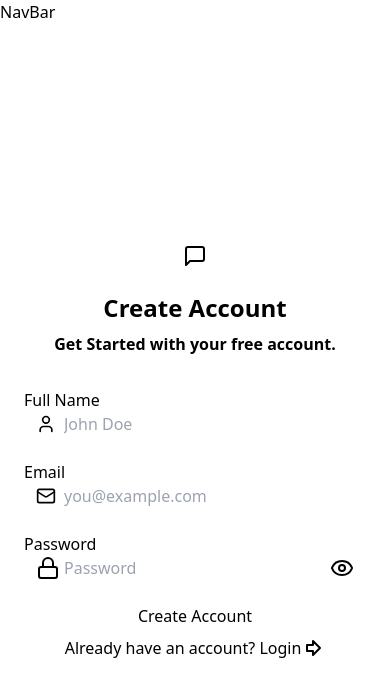
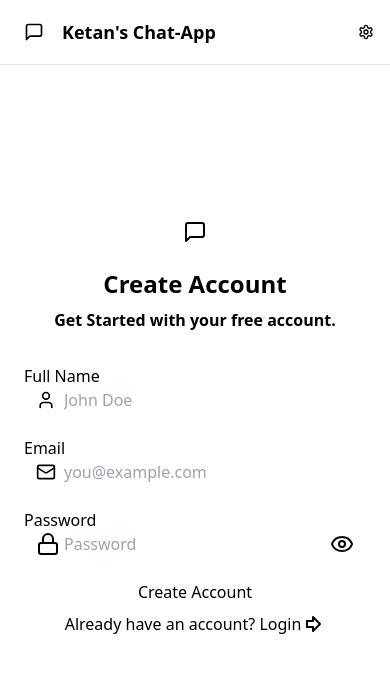
Before and after one commit to KetanPatil-dev/Chat-App, a React (Vite) app in the folder client/: page /signup in a window 390 px wide. Shown: the top 696 px of the page. Built offline with nearby package versions, Linux system fonts and the light colour scheme; no server answers.

Commit message:
Implemented Navbar

```diff
--- a/client/src/components/NavBar.jsx
+++ b/client/src/components/NavBar.jsx
@@ -1,8 +1,58 @@
 import React from 'react'
+import { Link } from 'react-router-dom'
+import { MessageSquare,Settings,LogOut,User } from 'lucide-react'
+import { useAuthStore } from '../store/userAuthStore'
 
 const NavBar = () => {
+  const {logout,authUser}=useAuthStore()
+  const LogoutUser=async()=>{
+    logout()
+  }
   return (
-    <div>NavBar</div>
+   <header
+      className="bg-base-100 border-b border-base-300 fixed w-full top-0 z-40
+    backdrop-blur-lg bg-base-100/80"
+    >
+      <div className="container mx-auto px-4 h-16">
+        <div className="flex items-center justify-between h-full">
+          <div className="flex items-center gap-8">
+            <Link to="/" className="flex items-center gap-2.5 hover:opacity-80 transition-all">
+              <div className="size-9 rounded-lg bg-primary/10 flex items-center justify-center">
+                <MessageSquare className="w-5 h-5 text-primary" />
+              </div>
+              <h1 className="text-lg font-bold">Ketan's Chat-App</h1>
+            </Link>
+          </div>
+
+          <div className="flex items-center gap-2">
+            <Link
+              to="/settings"
+              className={`
+              btn btn-sm gap-2 transition-colors
+
+              `}
+            >
+              <Settings className="w-4 h-4" />
+              <span className="hidden sm:inline">Settings</span>
+            </Link>
+
+            {authUser && (
+              <>
+                <Link to="/profile" className={`btn btn-sm gap-2`}>
+                  <User className="size-5" />
+                  <span className="hidden sm:inline">Profile</span>
+                </Link>
+
+                <button className="flex gap-2 items-center" onClick={LogoutUser}>
+                  <LogOut className="size-5" />
+                  <span className="hidden sm:inline">Logout</span>
+                </button>
+              </>
+            )}
+          </div>
+        </div>
+      </div>
+    </header>
   )
 }
 
--- a/client/src/store/userAuthStore.js
+++ b/client/src/store/userAuthStore.js
@@ -1,51 +1,56 @@
 import { create } from "zustand";
 import { axiosInstance } from "../lib/axios.js";
-import { toast } from 'react-toastify';
+import { toast } from "react-toastify";
 
-
-export const useAuthStore=create((set)=>({
-    authUser:null,
-    isSignUp:false,
-    isLogin:false,
-    isUpdatingProfile:false,
-    isCheckingAuth:true,
-    checkAuth:async()=>{
+export const useAuthStore = create((set) => ({
+  authUser: null,
+  isSignUp: false,
+  isLogin: false,
+  isUpdatingProfile: false,
+  isCheckingAuth: true,
+  checkAuth: async () => {
     try {
-            const res= await axiosInstance.get("/auth/checkauth")
-            set({authUser:res.data})
+      const res = await axiosInstance.get("/auth/checkauth");
+      set({ authUser: res.data });
     } catch (error) {
-            console.log(error.response?.data?.message,{id:"checkAuth"})
-            set({isCheckingAuth:false})
-        }
-        finally{
-            set({isCheckingAuth:false})
+      console.log(error.response?.data?.message, { id: "checkAuth" });
+      set({ isCheckingAuth: false });
+    } finally {
+      set({ isCheckingAuth: false });
     }
   },
-    signup:async(data)=>{
-        set({isSignUp:true})
+  signup: async (data) => {
+    set({ isSignUp: true });
     try {
-            const res= await axiosInstance.post("/auth/signup",data)
-            set({authUser:res.data})
-            toast.success("Account Created Successfully.")
+      const res = await axiosInstance.post("/auth/signup", data);
+      set({ authUser: res.data });
+      toast.success("Account Created Successfully.");
     } catch (error) {
-            toast.error(error.response?.data?.message)
-        }
-        finally{
-            set({isCheckingAuth:false})
+      toast.error(error.response?.data?.message);
+    } finally {
+      set({ isCheckingAuth: false });
     }
   },
-    login:async(data)=>{
+  login: async (data) => {
     try {
-            set({isLogin:true})
-            const res= await axiosInstance.post("/auth/login",data)
-            set({authUser:res.data})
-            toast.success("Login Successful")
+      set({ isLogin: true });
+      const res = await axiosInstance.post("/auth/login", data);
+      set({ authUser: res.data });
+      toast.success("Login Successful");
+    } catch (error) {
+      toast.error(error.response?.data?.message);
+    } finally {
+      set({ isLogin: false });
+    }
+  },
+  logout: async () => {
+    try {
+      await axiosInstance.post("/auth/logout");
 
+      set({ authUser: null });
+      toast.success("Logout Successful");
     } catch (error) {
-           toast.error(error.response?.data?.message)
+      console.log(error.response?.data?.message);
     }
-        finally{
-            set({isCheckingAuth:false})
-        }
-    }
-}))
+  },
+}));
```
Lines whose indentation alone changed are shown as unchanged.
